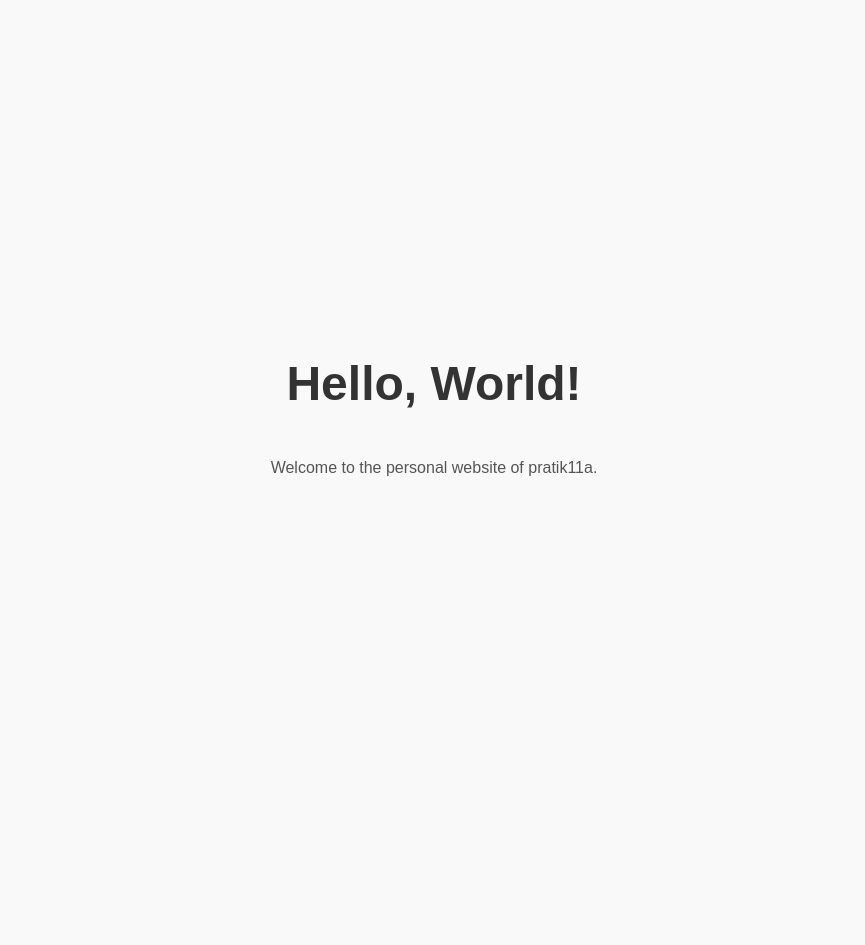
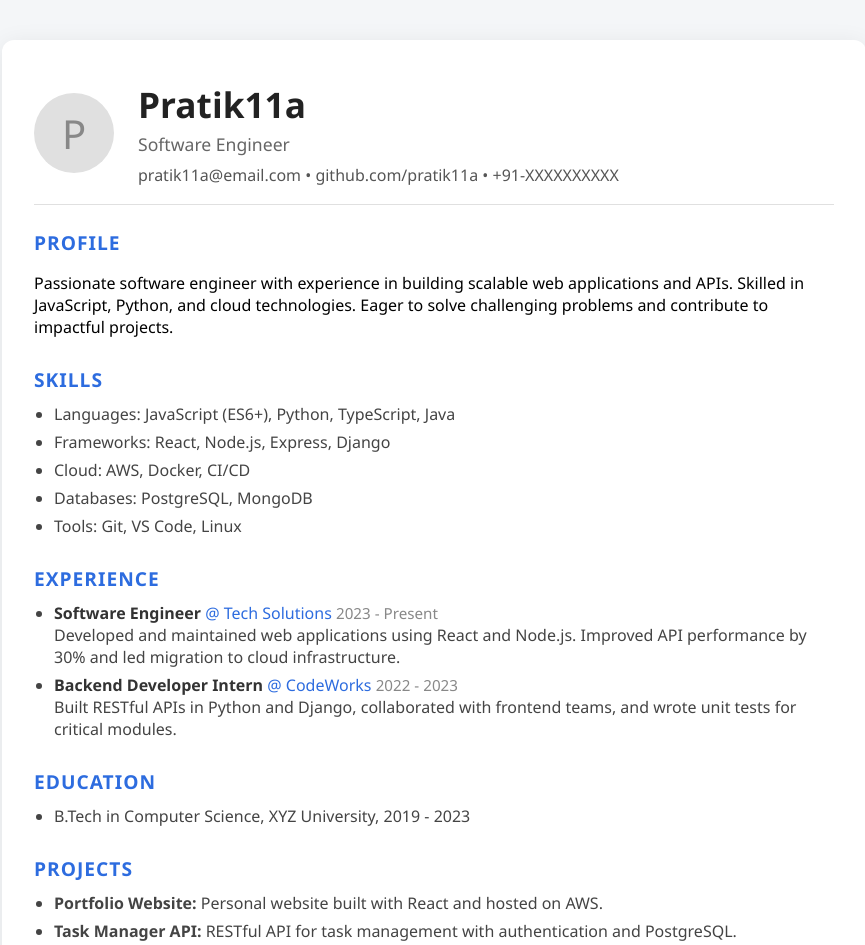
Before and after one commit to pratik11a/pratik11a, a plain HTML site: page index.html in a window 1280 px wide. Shown: the whole page, without its empty margins (206-1071 px from the left). Before the commit the page ends 816 px from the top, so only its background shows below. Drawn offline with Linux system fonts and the light colour scheme.

Commit message:
feat: add modern resume design for software engineer profile

```diff
--- a/index.html
+++ b/index.html
@@ -3,29 +3,155 @@
 <head>
     <meta charset="UTF-8">
     <meta name="viewport" content="width=device-width, initial-scale=1.0">
-    <title>Hello World - pratik11a</title>
+    <title>Resume - Pratik Adhau</title>
     <style>
         body {
-            min-height: 100vh;
+            background: #f4f6f8;
+            font-family: 'Segoe UI', Arial, sans-serif;
+            margin: 0;
+            padding: 0;
+        }
+        .resume-container {
+            max-width: 800px;
+            margin: 40px auto;
+            background: #fff;
+            box-shadow: 0 4px 24px rgba(0,0,0,0.08);
+            border-radius: 12px;
+            padding: 40px 32px;
+        }
+        .header {
             display: flex;
-            flex-direction: column;
+            align-items: center;
+            border-bottom: 1px solid #e0e0e0;
+            padding-bottom: 18px;
+            margin-bottom: 24px;
+        }
+        .avatar {
+            width: 80px;
+            height: 80px;
+            border-radius: 50%;
+            background: #e0e0e0;
+            margin-right: 24px;
+            display: flex;
+            align-items: center;
             justify-content: center;
-            align-items: center;
-            font-family: Arial, sans-serif;
-            background: #f9f9f9;
+            font-size: 2.5rem;
+            color: #888;
         }
-        h1 {
+        .name-title {
+            flex: 1;
+        }
+        .name-title h1 {
+            margin: 0;
+            font-size: 2.2rem;
+            color: #222;
+        }
+        .name-title p {
+            margin: 4px 0 0 0;
+            color: #666;
+            font-size: 1.1rem;
+        }
+        .section {
+            margin-bottom: 28px;
+        }
+        .section h2 {
+            font-size: 1.2rem;
+            color: #2d6cdf;
+            margin-bottom: 10px;
+            letter-spacing: 1px;
+            text-transform: uppercase;
+        }
+        .section ul {
+            margin: 0;
+            padding-left: 20px;
+        }
+        .section li {
+            margin-bottom: 6px;
+            color: #444;
+        }
+        .section .job-title {
+            font-weight: bold;
             color: #333;
-            font-size: 3rem;
         }
-        p {
+        .section .company {
+            color: #2d6cdf;
+        }
+        .section .date {
+            color: #888;
+            font-size: 0.95em;
+        }
+        .contact {
+            margin-top: 8px;
             color: #555;
-            margin-top: 1rem;
+            font-size: 1rem;
+        }
+        @media (max-width: 600px) {
+            .resume-container {
+                padding: 18px 6px;
+            }
+            .header {
+                flex-direction: column;
+                align-items: flex-start;
+            }
+            .avatar {
+                margin-bottom: 12px;
+                margin-right: 0;
+            }
         }
     </style>
 </head>
 <body>
-    <h1>Hello, World!</h1>
-    <p>Welcome to the personal website of pratik11a.</p>
+    <div class="resume-container">
+        <div class="header">
+            <div class="avatar">P</div>
+            <div class="name-title">
+                <h1>Pratik11a</h1>
+                <p>Software Engineer</p>
+                <div class="contact">
+                    <span>pratik11a@email.com</span> &bull; <span>github.com/pratik11a</span> &bull; <span>+91-XXXXXXXXXX</span>
+                </div>
+            </div>
+        </div>
+        <div class="section">
+            <h2>Profile</h2>
+            <p>Passionate software engineer with experience in building scalable web applications and APIs. Skilled in JavaScript, Python, and cloud technologies. Eager to solve challenging problems and contribute to impactful projects.</p>
+        </div>
+        <div class="section">
+            <h2>Skills</h2>
+            <ul>
+                <li>Languages: JavaScript (ES6+), Python, TypeScript, Java</li>
+                <li>Frameworks: React, Node.js, Express, Django</li>
+                <li>Cloud: AWS, Docker, CI/CD</li>
+                <li>Databases: PostgreSQL, MongoDB</li>
+                <li>Tools: Git, VS Code, Linux</li>
+            </ul>
+        </div>
+        <div class="section">
+            <h2>Experience</h2>
+            <ul>
+                <li>
+                    <span class="job-title">Software Engineer</span> <span class="company">@ Tech Solutions</span> <span class="date">2023 - Present</span><br>
+                    Developed and maintained web applications using React and Node.js. Improved API performance by 30% and led migration to cloud infrastructure.
+                </li>
+                <li>
+                    <span class="job-title">Backend Developer Intern</span> <span class="company">@ CodeWorks</span> <span class="date">2022 - 2023</span><br>
+                    Built RESTful APIs in Python and Django, collaborated with frontend teams, and wrote unit tests for critical modules.
+                </li>
+            </ul>
+        </div>
+        <div class="section">
+            <h2>Education</h2>
+            <ul>
+                <li>B.Tech in Computer Science, XYZ University, 2019 - 2023</li>
+            </ul>
+        </div>
+        <div class="section">
+            <h2>Projects</h2>
+            <ul>
+                <li><b>Portfolio Website:</b> Personal website built with React and hosted on AWS.</li>
+                <li><b>Task Manager API:</b> RESTful API for task management with authentication and PostgreSQL.</li>
+            </ul>
+        </div>
+    </div>
 </body>
 </html>
```
